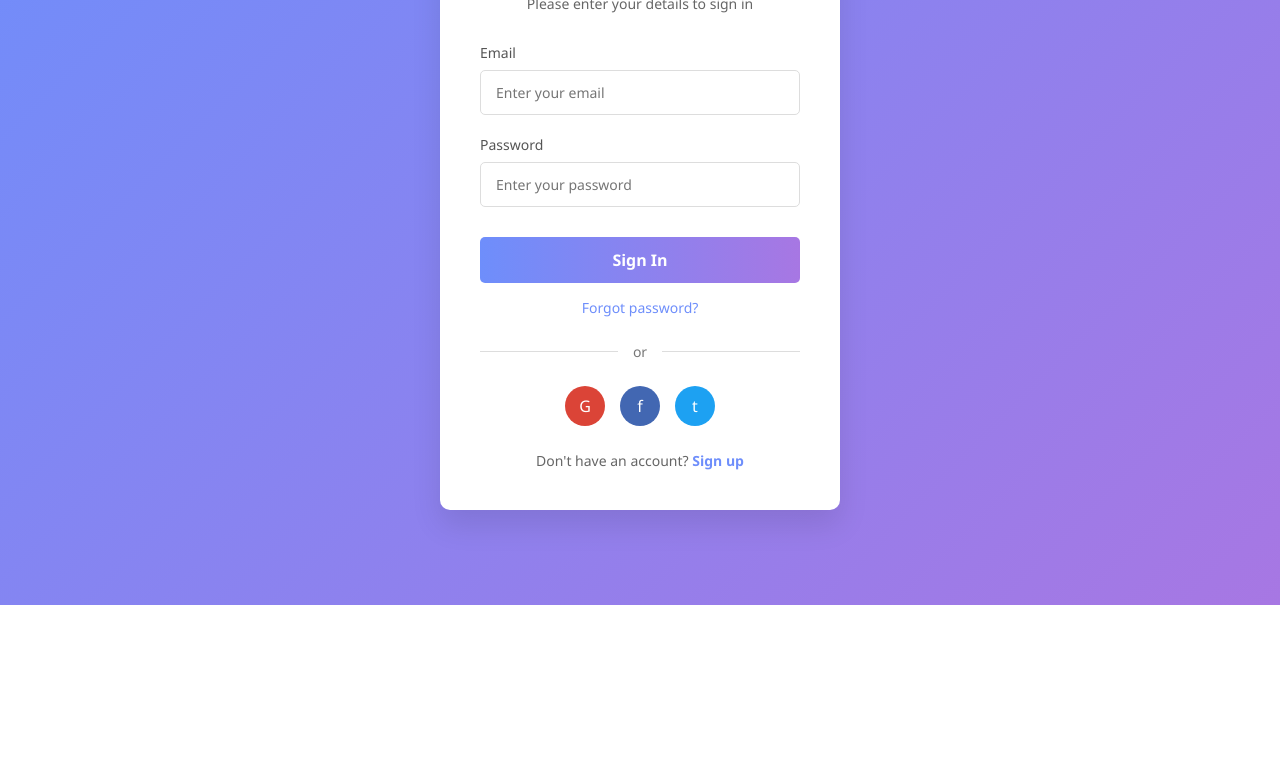
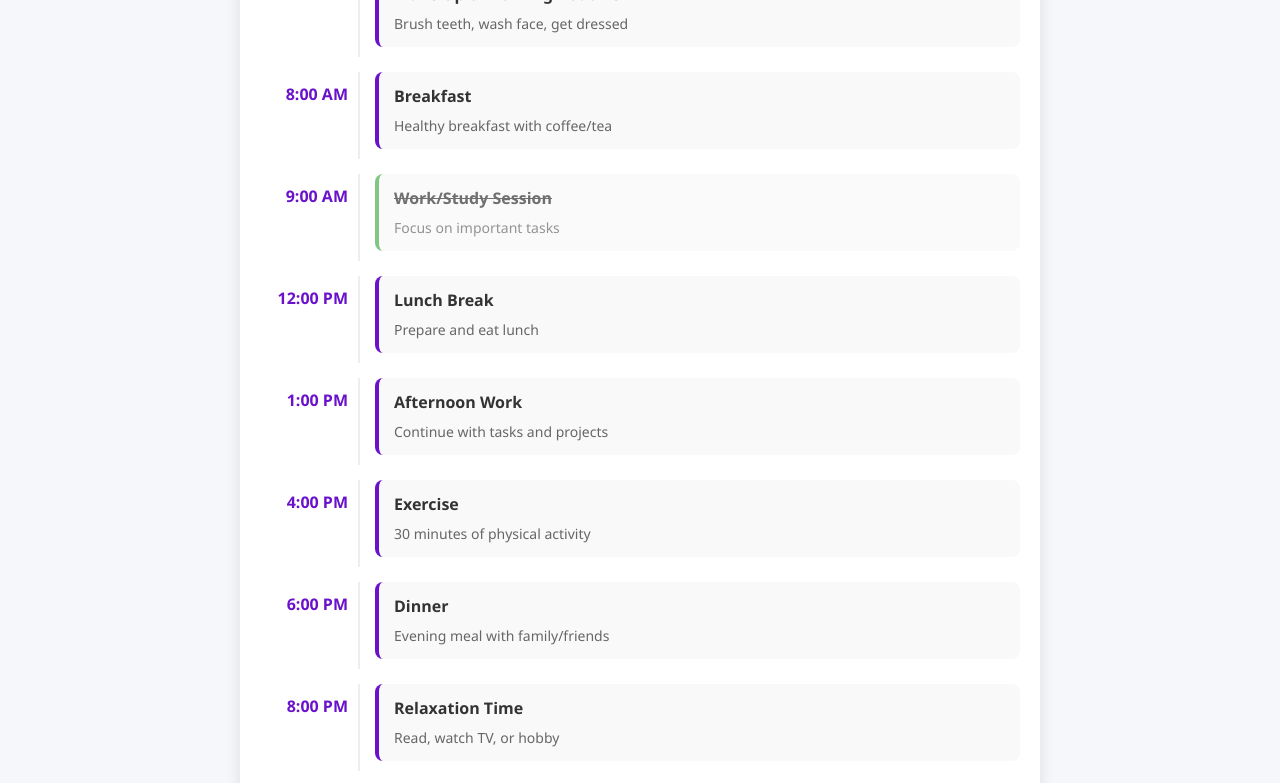
Before and after one commit to samiul01-web/azurehost, a plain HTML site: page index.html in a window 1280 px wide. Shown: the part 195-978 px from the top of the page. Before the commit the page ends 800 px from the top, so only its background shows below. Drawn offline with Linux system fonts and the light colour scheme.

Commit message:
index.html

```diff
--- a/index.html
+++ b/index.html
@@ -3,7 +3,7 @@
 <head>
     <meta charset="UTF-8">
     <meta name="viewport" content="width=device-width, initial-scale=1.0">
-    <title>Login Page</title>
+    <title>Daily Routine Planner</title>
     <style>
         * {
             margin: 0;
@@ -13,228 +13,194 @@
         }
 
         body {
-            background: linear-gradient(135deg, #6e8efb, #a777e3);
-            height: 100vh;
-            display: flex;
-            justify-content: center;
-            align-items: center;
+            background-color: #f5f7fa;
+            color: #333;
+            line-height: 1.6;
             padding: 20px;
         }
 
-        .login-container {
-            background-color: white;
-            border-radius: 10px;
-            box-shadow: 0 15px 30px rgba(0, 0, 0, 0.1);
-            width: 100%;
-            max-width: 400px;
-            padding: 40px;
-            text-align: center;
+        .container {
+            max-width: 800px;
+            margin: 0 auto;
+            background: white;
+            border-radius: 12px;
+            box-shadow: 0 5px 15px rgba(0, 0, 0, 0.1);
+            overflow: hidden;
         }
 
-        .login-header {
-            margin-bottom: 30px;
+        header {
+            background: linear-gradient(135deg, #6a11cb 0%, #2575fc 100%);
+            color: white;
+            text-align: center;
+            padding: 25px 20px;
         }
 
-        .login-header h1 {
-            color: #333;
-            font-weight: 600;
-            margin-bottom: 10px;
+        h1 {
+            font-size: 28px;
+            margin-bottom: 5px;
         }
 
-        .login-header p {
-            color: #666;
-            font-size: 14px;
-        }
-
-        .input-group {
-            margin-bottom: 20px;
-            text-align: left;
-        }
-
-        .input-group label {
-            display: block;
-            color: #555;
-            margin-bottom: 8px;
-            font-size: 14px;
-            font-weight: 500;
-        }
-
-        .input-group input {
-            width: 100%;
-            padding: 12px 15px;
-            border: 1px solid #ddd;
-            border-radius: 5px;
-            font-size: 14px;
-            transition: border-color 0.3s;
-        }
-
-        .input-group input:focus {
-            border-color: #6e8efb;
-            outline: none;
-        }
-
-        .login-button {
-            background: linear-gradient(to right, #6e8efb, #a777e3);
-            color: white;
-            border: none;
-            padding: 12px;
-            width: 100%;
-            border-radius: 5px;
+        .date {
             font-size: 16px;
-            font-weight: 600;
-            cursor: pointer;
-            transition: opacity 0.3s;
-            margin-top: 10px;
-        }
-
-        .login-button:hover {
             opacity: 0.9;
         }
 
-        .separator {
-            display: flex;
-            align-items: center;
-            margin: 25px 0;
+        .routine-container {
+            padding: 20px;
         }
 
-        .separator .line {
-            flex: 1;
-            height: 1px;
-            background-color: #ddd;
+        .time-slots {
+            display: grid;
+            grid-template-columns: 100px 1fr;
+            gap: 15px;
         }
 
-        .separator p {
-            padding: 0 15px;
-            color: #777;
-            font-size: 14px;
+        .time-label {
+            font-weight: bold;
+            color: #6a11cb;
+            padding: 10px;
+            text-align: right;
+            border-right: 2px solid #eee;
         }
 
-        .social-login {
-            display: flex;
-            justify-content: center;
-            gap: 15px;
-            margin-bottom: 25px;
+        .task {
+            background: #f9f9f9;
+            padding: 12px 15px;
+            border-radius: 8px;
+            margin-bottom: 10px;
+            border-left: 4px solid #6a11cb;
+            transition: all 0.3s ease;
         }
 
-        .social-icon {
-            width: 40px;
-            height: 40px;
-            border-radius: 50%;
-            display: flex;
-            align-items: center;
-            justify-content: center;
-            cursor: pointer;
-            transition: transform 0.3s;
+        .task:hover {
+            transform: translateY(-2px);
+            box-shadow: 0 3px 10px rgba(0, 0, 0, 0.1);
         }
 
-        .social-icon:hover {
-            transform: translateY(-3px);
+        .task-title {
+            font-weight: 600;
+            margin-bottom: 5px;
         }
 
-        .google {
-            background-color: #DB4437;
-            color: white;
-        }
-
-        .facebook {
-            background-color: #4267B2;
-            color: white;
-        }
-
-        .twitter {
-            background-color: #1DA1F2;
-            color: white;
-        }
-
-        .forgot-password {
-            display: block;
-            color: #6e8efb;
-            text-decoration: none;
-            font-size: 14px;
-            margin-top: 15px;
-        }
-
-        .forgot-password:hover {
-            text-decoration: underline;
-        }
-
-        .signup-link {
-            margin-top: 25px;
+        .task-desc {
             font-size: 14px;
             color: #666;
         }
 
-        .signup-link a {
-            color: #6e8efb;
-            text-decoration: none;
-            font-weight: 600;
+        .completed {
+            opacity: 0.7;
+            border-left-color: #4caf50;
         }
 
-        .signup-link a:hover {
-            text-decoration: underline;
+        .completed .task-title {
+            text-decoration: line-through;
         }
 
-        @media (max-width: 480px) {
-            .login-container {
-                padding: 30px 20px;
+        footer {
+            text-align: center;
+            padding: 20px;
+            color: #777;
+            font-size: 14px;
+            border-top: 1px solid #eee;
+        }
+
+        @media (max-width: 600px) {
+            .time-slots {
+                grid-template-columns: 1fr;
+            }
+
+            .time-label {
+                text-align: left;
+                border-right: none;
+                border-bottom: 2px solid #eee;
+                padding-bottom: 5px;
             }
         }
     </style>
 </head>
 <body>
-    <div class="login-container">
-        <div class="login-header">
-            <h1>Welcome Back</h1>
-            <p>Please enter your details to sign in</p>
+    <div class="container">
+        <header>
+            <h1>Daily Routine Planner</h1>
+            <div class="date" id="current-date">Monday, January 1, 2023</div>
+        </header>
+
+        <div class="routine-container">
+            <div class="time-slots">
+                <div class="time-label">7:00 AM</div>
+                <div class="task">
+                    <div class="task-title">Wake Up & Morning Routine</div>
+                    <div class="task-desc">Brush teeth, wash face, get dressed</div>
                 </div>
 
-        <form>
-            <div class="input-group">
-                <label for="email">Email</label>
-                <input type="email" id="email" placeholder="Enter your email" required>
+                <div class="time-label">8:00 AM</div>
+                <div class="task">
+                    <div class="task-title">Breakfast</div>
+                    <div class="task-desc">Healthy breakfast with coffee/tea</div>
                 </div>
 
-            <div class="input-group">
-                <label for="password">Password</label>
-                <input type="password" id="password" placeholder="Enter your password" required>
+                <div class="time-label">9:00 AM</div>
+                <div class="task completed">
+                    <div class="task-title">Work/Study Session</div>
+                    <div class="task-desc">Focus on important tasks</div>
                 </div>
 
-            <button type="submit" class="login-button">Sign In</button>
-
-            <a href="#" class="forgot-password">Forgot password?</a>
-        </form>
-
-        <div class="separator">
-            <div class="line"></div>
-            <p>or</p>
-            <div class="line"></div>
+                <div class="time-label">12:00 PM</div>
+                <div class="task">
+                    <div class="task-title">Lunch Break</div>
+                    <div class="task-desc">Prepare and eat lunch</div>
                 </div>
 
-        <div class="social-login">
-            <div class="social-icon google">G</div>
-            <div class="social-icon facebook">f</div>
-            <div class="social-icon twitter">t</div>
+                <div class="time-label">1:00 PM</div>
+                <div class="task">
+                    <div class="task-title">Afternoon Work</div>
+                    <div class="task-desc">Continue with tasks and projects</div>
                 </div>
 
-        <div class="signup-link">
-            Don't have an account? <a href="#">Sign up</a>
+                <div class="time-label">4:00 PM</div>
+                <div class="task">
+                    <div class="task-title">Exercise</div>
+                    <div class="task-desc">30 minutes of physical activity</div>
+                </div>
+
+                <div class="time-label">6:00 PM</div>
+                <div class="task">
+                    <div class="task-title">Dinner</div>
+                    <div class="task-desc">Evening meal with family/friends</div>
+                </div>
+
+                <div class="time-label">8:00 PM</div>
+                <div class="task">
+                    <div class="task-title">Relaxation Time</div>
+                    <div class="task-desc">Read, watch TV, or hobby</div>
+                </div>
+
+                <div class="time-label">10:00 PM</div>
+                <div class="task">
+                    <div class="task-title">Prepare for Bed</div>
+                    <div class="task-desc">Wind down and get ready for sleep</div>
+                </div>
             </div>
         </div>
 
+        <footer>
+            Plan your day for better productivity!
+        </footer>
+    </div>
+
     <script>
-        // Simple form validation
-        document.querySelector('form').addEventListener('submit', function(e) {
-            e.preventDefault();
+        // Simple script to display current date
+        const dateElement = document.getElementById('current-date');
+        const options = { weekday: 'long', year: 'numeric', month: 'long', day: 'numeric' };
+        const today = new Date();
+        dateElement.textContent = today.toLocaleDateString('en-US', options);
 
-            const email = document.getElementById('email').value;
-            const password = document.getElementById('password').value;
-
-            if (email && password) {
-                alert('Login successful!');
-                // In a real application, you would send this data to a server
-            } else {
-                alert('Please fill in all fields');
-            }
+        // Add click functionality to mark tasks as complete
+        const tasks = document.querySelectorAll('.task');
+        tasks.forEach(task => {
+            task.addEventListener('click', () => {
+                task.classList.toggle('completed');
+            });
         });
     </script>
 </body>
```
Lines whose indentation alone changed are shown as unchanged.
